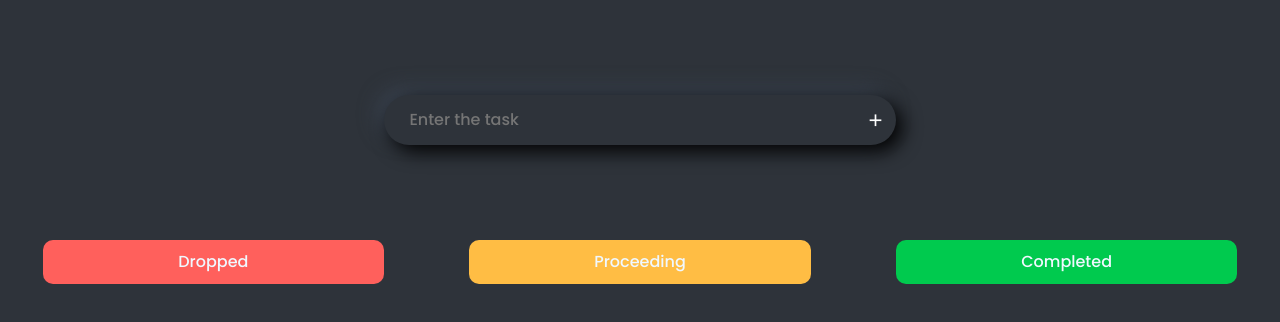
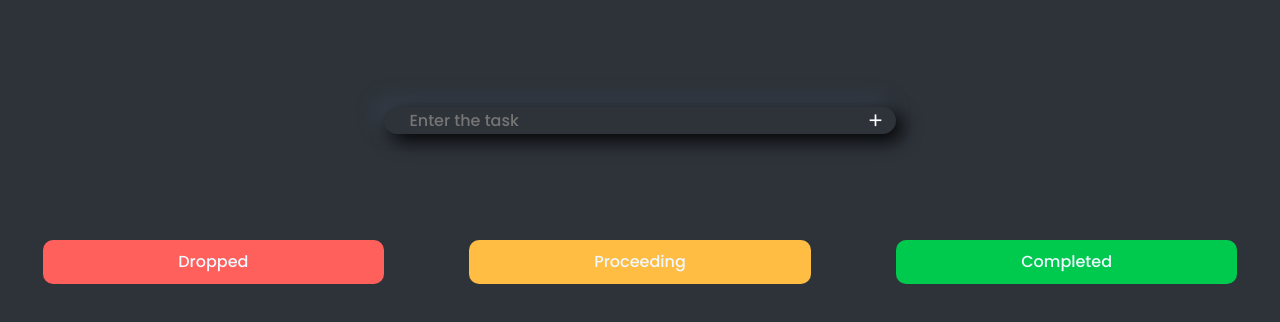
Before and after one commit to sroshann/ToDo-List, a React (Create React App) app: page / in a window 1280 px wide. Shown: the top 322 px of the page. Built offline with nearby package versions, Linux system fonts and the light colour scheme.

Commit message:
Height of input box is changed and app is deployed

```diff
--- a/package.json
+++ b/package.json
@@ -1,4 +1,5 @@
 {
+  "homepage": "https://sroshann.github.io/ToDo-List",
   "name": "roshan",
   "version": "0.1.0",
   "private": true,
@@ -6,6 +7,7 @@
     "@testing-library/jest-dom": "^5.17.0",
     "@testing-library/react": "^13.4.0",
     "@testing-library/user-event": "^13.5.0",
+    "gh-pages": "^6.0.0",
     "react": "^18.2.0",
     "react-dom": "^18.2.0",
     "react-hot-toast": "^2.4.1",
@@ -14,6 +16,8 @@
     "web-vitals": "^2.1.4"
   },
   "scripts": {
+    "predeploy": "npm run build",
+    "deploy": "gh-pages -d build",
     "start": "react-scripts start",
     "build": "react-scripts build",
     "test": "react-scripts test",
--- a/src/App.css
+++ b/src/App.css
@@ -36,7 +36,7 @@
 #input-box {
 
   width: 40%;
-  height: 21%;
+  height: 45;
   display: flex;
   justify-content: space-evenly;
   align-items: center;
```
Also changed, not shown: 1 other file (tests, documents, lock files or other folders).
